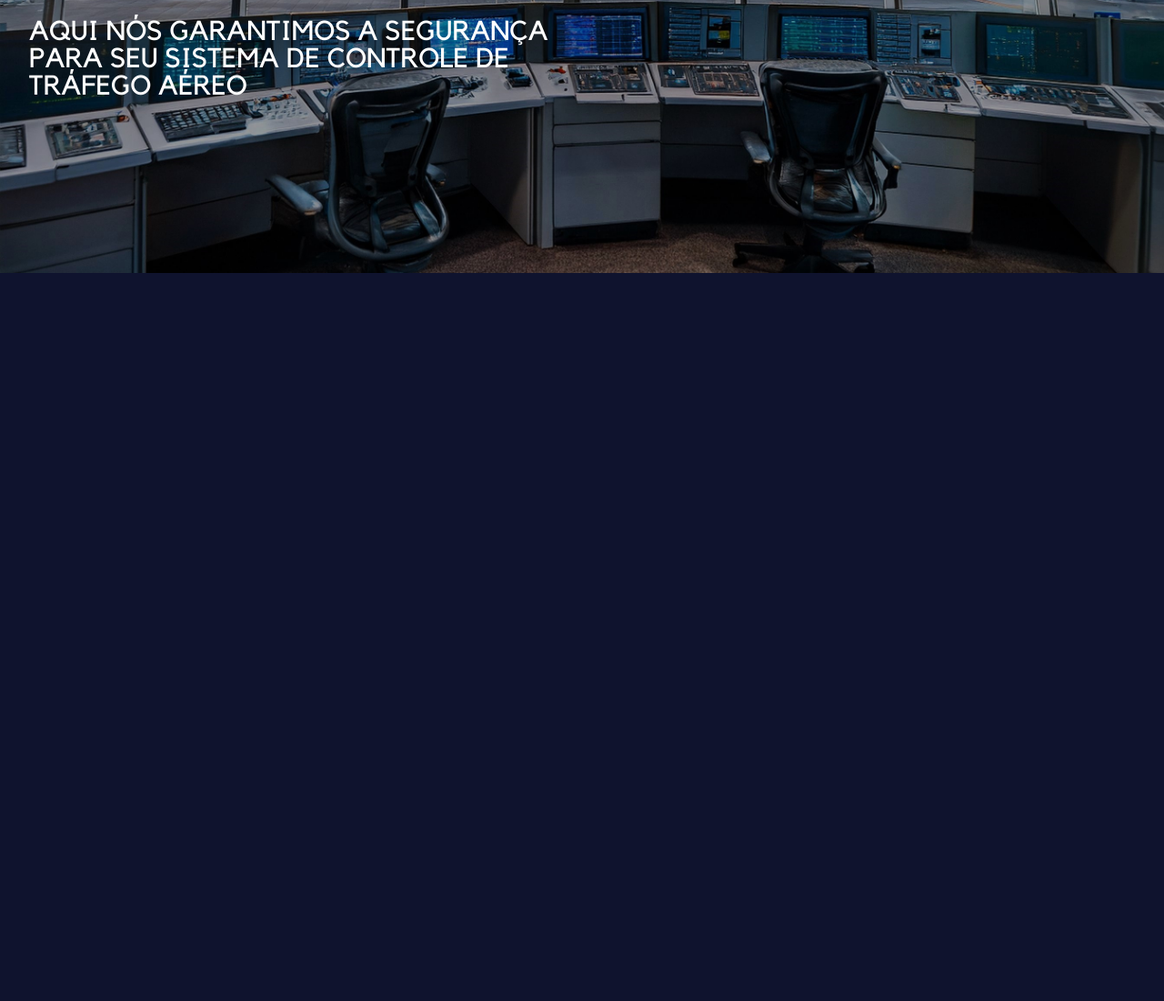
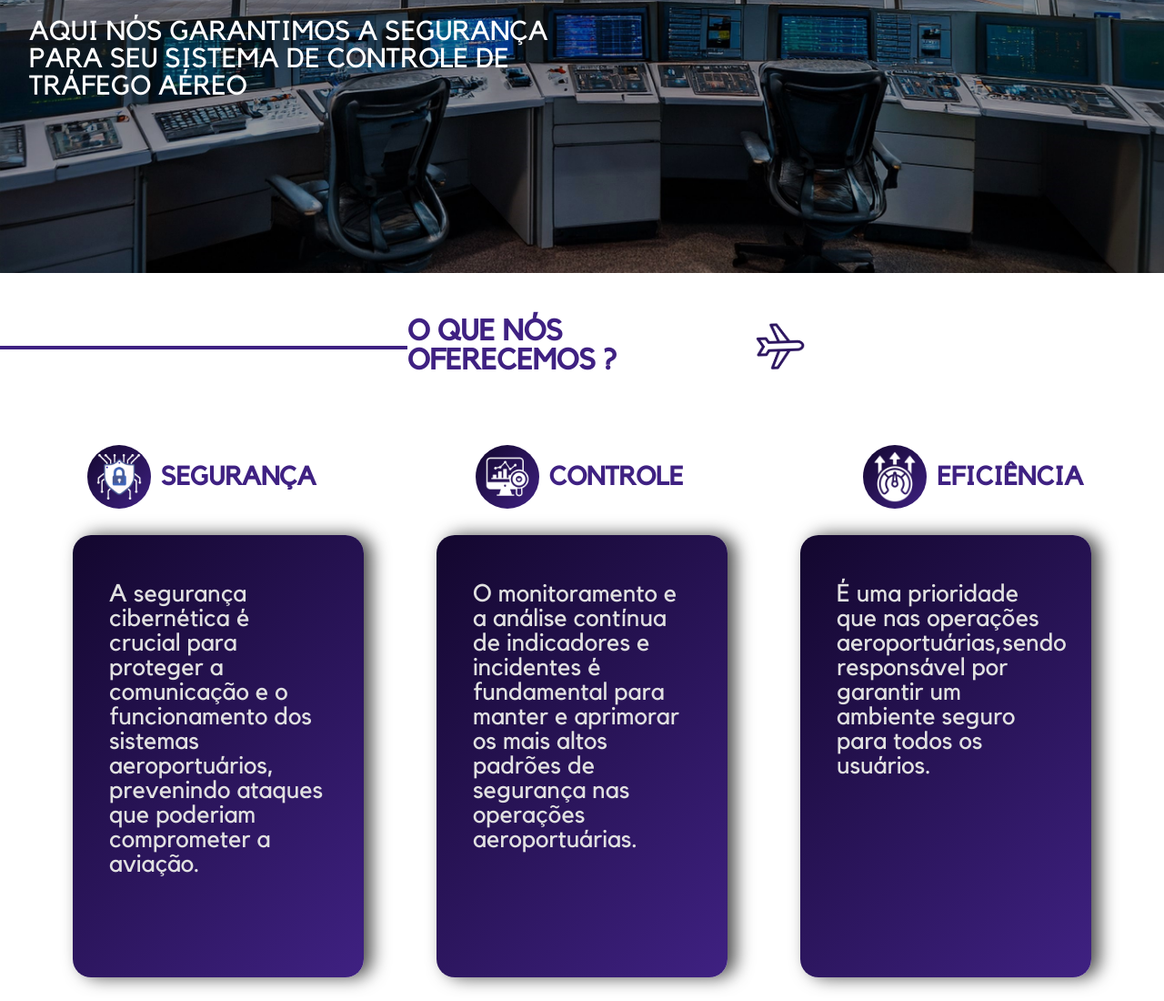
Before and after one commit to miguelluvizon/AeroControl, a plain HTML site: page Prototipo_site/index.html in a window 1280 px wide. Shown: the part 500-1600 px from the top of the page at 91% size. Before the commit the page ends 800 px from the top, so only its background shows below. Drawn offline with nearby package versions, Linux system fonts and the light colour scheme.

Commit message:
Página sobre nós

```diff
--- a/Prototipo_site/index.css
+++ b/Prototipo_site/index.css
@@ -12,6 +12,22 @@
 }
 
 @media (min-width: 1025px) { /*Tamanho desktop*/
+
+    ::-webkit-scrollbar {
+        width: 12px; /* Largura da barra de rolagem */
+    }
+
+    ::-webkit-scrollbar-track {
+        background: #e1e1e1; /* Cor do fundo da barra de rolagem */
+        border-radius: 6px; /* Bordas arredondadas */
+    }
+
+    ::-webkit-scrollbar-thumb {
+        background: linear-gradient(90deg, rgba(19,7,46,1) 41%, rgba(109,86,128,1) 92%);
+        border-radius: 6px; /* Bordas arredondadas */
+        border: 3px solid #e1e1e1; /* Borda externa para criar efeito de espessura */
+    }
+
     body {
         background-color: #0f132e;
         padding: 0;
@@ -31,7 +47,7 @@
     .navbar {
         height: 20vh;
         background: rgb(19,7,46);
-        background: linear-gradient(90deg, rgba(19,7,46,1) 41%, rgba(109,86,128,1) 92%);
+        background: linear-gradient(90deg, rgba(19,7,46,1) 41%, rgb(92, 59, 119) 92%);
         /* Gradiente feito no https://cssgradient.io/ */
         display: flex;
         color: white;
@@ -160,4 +176,120 @@
   width: 100%;
 
 }
+
+/*Página sobre*/
+
+.sobre{
+    height: 100vh;
+    background-color: white;
+    display: flex;
+    justify-content: center;
+    flex-direction: column;
+    color: #3f2182;
 }
+
+.titulo{
+    height: 20%;
+    display: flex;
+    flex-direction: row;
+}
+
+.linha{
+    width: 35%;
+    height: 50%;
+    border-bottom: 4px solid #3f2182;
+}
+
+.titulop2{
+    width: 30%;
+    display: flex;
+    align-items: center;
+    justify-content: center;
+}
+
+.imagem{
+    width: 35%;
+    display: flex;
+    justify-content: flex-start;
+    align-items: center;
+}
+
+.aviao{
+    transform: rotate(43deg);
+}
+
+
+.pagina2{
+    height: 80%;
+    display: flex;
+    align-items: center;
+    flex-direction: column;
+}
+
+.legendas{
+    width: 100%;
+    height: 20%;
+    display: flex;
+    flex-direction: row;
+    justify-content: space-around;
+    align-items: center;
+}
+
+.legenda{
+    width: 20%;
+    display: flex;
+    align-items: center;
+    justify-content: space-evenly;
+    flex-direction: row;
+    font-weight: bold;
+    font-size: 19px;
+}
+
+.icone{
+    display: flex;
+    align-items: center;
+    justify-content: center;
+    width: 70px;         /* Largura da div */
+    height: 70px;        /* Altura da div */
+    background: linear-gradient(135deg, rgb(19, 7, 46), rgb(63, 33, 130));
+    border-radius: 50%;  /* Faz a div ficar redonda */
+}
+
+.palavra{
+    width: 60%;
+    display: flex;
+    justify-content: flex-start;
+
+}
+
+.caixas{
+    width: 100%;
+    height: 80%;
+    display: flex;
+    justify-content: space-evenly;
+
+}
+
+.caixa{
+    display: flex;
+    justify-content: space-evenly;
+    align-items: center;
+    background: linear-gradient(135deg, rgb(19, 7, 46), rgb(63, 33, 130));
+    width: 25%;
+    height: 95%;
+    border-radius: 20px;
+    box-shadow: 9px 0px 19px rgba(0, 0, 0, 0.7);
+    color: #e1e1e1;
+
+}
+
+.texto{
+    width: 75%;
+    height: 90%;
+    font-size: 27px;
+}
+
+
+
+
+}
--- a/Prototipo_site/index.html
+++ b/Prototipo_site/index.html
@@ -74,9 +74,76 @@
 
         </div>
     </div>
+    <div class="sobre">
+        <div class="titulo">
+            <div class="linha"></div>
+            <div class="titulop2">
+                <h1>O QUE NÓS OFERECEMOS ?</h1>
+            </div>
+            <div class="imagem">
+                <img src="imagens/airplane (1).png" alt="" width="45px" class="aviao">
+            </div>
+
+
+        </div>
+        <div class="pagina2">
+            <div class="legendas">
+                <div class="legenda">
+                    <div class="icone">
+                        <img src="imagens/cyber.png" width="50px">
+                    </div>
+                    <div class="palavra">
+                        <h2>SEGURANÇA</h2>
+                    </div>
+                </div>
+                <div class="legenda">
+                    <div class="icone">
+                        <img src="imagens/analise-de-dados.png" width="50px">
+                    </div>
+                    <div class="palavra">
+                        <h2>CONTROLE</h2>
+                    </div>
+
+                </div>
+                <div class="legenda">
+                    <div class="icone">
+                        <img src="imagens/produtividade.png" width="58px">
+                    </div>
+                    <div class="palavra">
+                        <h2>EFICIÊNCIA</h2>
+                    </div>
+
+                </div>
+
+            </div>
+            <div class="caixas">
+                <div class="caixa">
+                    <div class="texto">
+                        <p>A segurança cibernética é crucial para proteger a comunicação e o funcionamento dos sistemas aeroportuários, prevenindo ataques que poderiam comprometer a aviação.</p>
+                    </div>
+                </div>
+                <div class="caixa">
+                    <div class="texto">
+                        <p>O monitoramento e a análise contínua de indicadores e incidentes é fundamental para manter e aprimorar os mais altos padrões de segurança nas operações aeroportuárias.</p>
+                    </div>
+
+                </div>
+                <div class="caixa">
+                    <div class="texto">
+                        <p>É uma prioridade que nas operações aeroportuárias,sendo responsável por garantir um ambiente seguro para todos os usuários.
+                        </p>
+                    </div>
+
+                </div>
+            </div>
+
+        </div>
+
+    </div>
 </body>
 
 </html>
+
 <script>
 
 const slides = document.querySelectorAll('[data-js="carousel__item"]'); //Constante que seleciona todos os elementos dessa classe
```
Also changed, not shown: Prototipo_site/imagens/airplane (1).png (added), Prototipo_site/imagens/analise-de-dados.png (added), Prototipo_site/imagens/cyber.png (added), Prototipo_site/imagens/produtividade.png (added).
